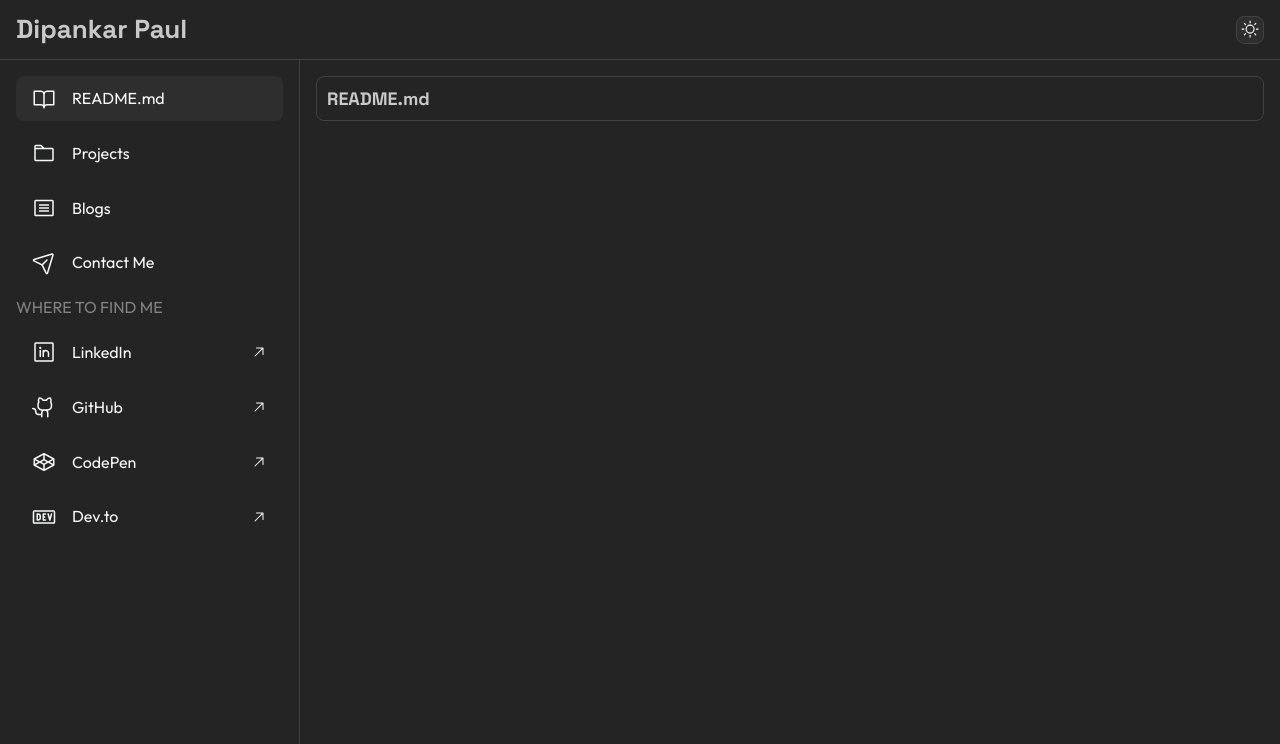
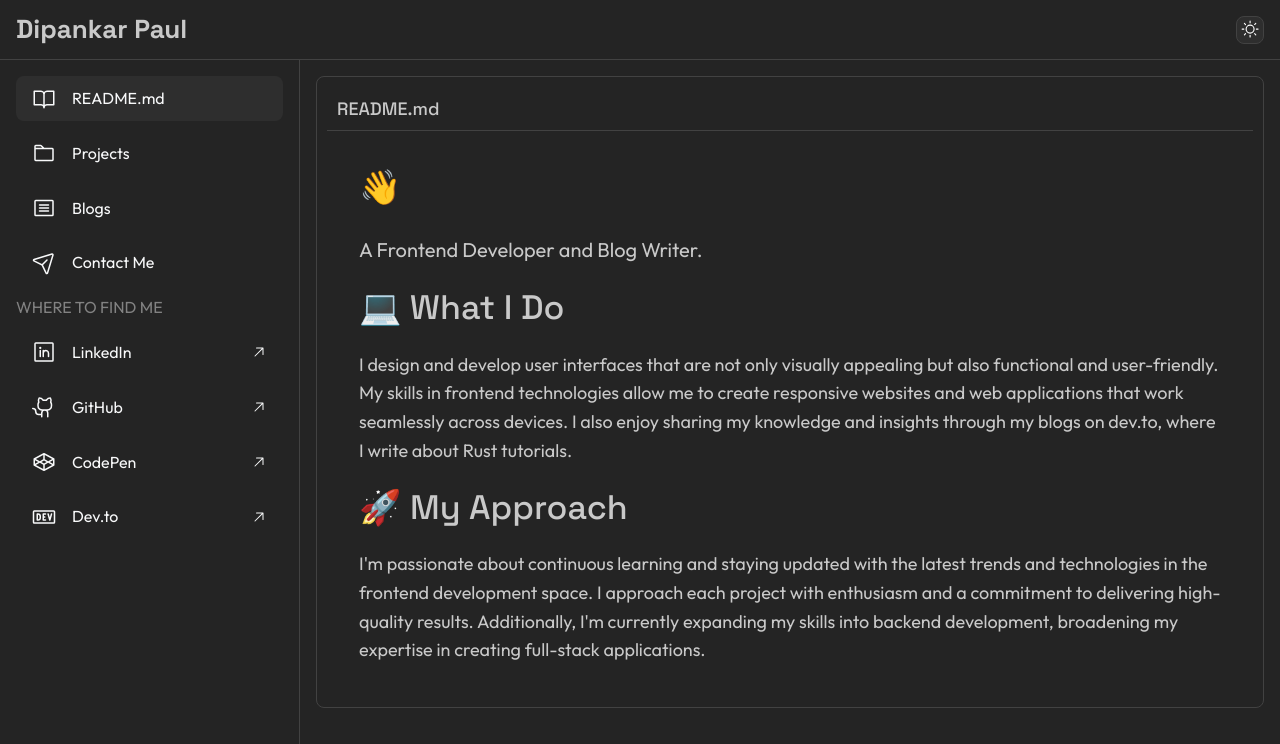
Before and after one commit to iamdipankarpaul/Dipankar-Paul-Portfolio-Website, a React (Vite) app: page / in a window 1280 px wide. Shown: the top 744 px of the page. Built offline with nearby package versions, Linux system fonts and the light colour scheme.

Commit message:
working on readme

```diff
--- a/package.json
+++ b/package.json
@@ -10,9 +10,11 @@
     "preview": "vite preview"
   },
   "dependencies": {
+    "@gsap/react": "^2.1.1",
     "@mantine/core": "^7.9.0",
     "@mantine/hooks": "^7.9.0",
     "@phosphor-icons/react": "^2.1.5",
+    "gsap": "^3.12.5",
     "react": "^18.2.0",
     "react-dom": "^18.2.0",
     "react-router-dom": "^6.23.0"
--- /dev/null
+++ b/src/components/NameAnimation.jsx
@@ -0,0 +1,53 @@
+import { useRef } from "react";
+import { gsap } from "gsap";
+import { TextPlugin } from "gsap/all";
+import { useGSAP } from "@gsap/react";
+import { Box, Group, Title } from "@mantine/core";
+
+gsap.registerPlugin(useGSAP);
+gsap.registerPlugin(TextPlugin);
+
+const NameAnimation = () => {
+  const greetingRef = useRef(null);
+  const greetings = [
+    "Hello, I'm Dipankar Paul.",
+    "नमस्ते, मैं दीपंकर पौल हूँ।",
+    "নমস্কার, আমি দীপঙ্কর পাল।",
+  ];
+  let currentIndex = 0;
+
+  useGSAP(() => {
+    const animateGreeting = () => {
+      gsap.to(greetingRef.current, {
+        duration: 1,
+        text: greetings[currentIndex],
+        repeat: 1,
+        yoyo: true,
+        onComplete: () => {
+          currentIndex = (currentIndex + 1) % greetings.length;
+        },
+      });
+    };
+
+    animateGreeting();
+
+    const intervalId = setInterval(() => {
+      animateGreeting();
+    }, 3000);
+
+    return () => clearInterval(intervalId);
+  }, []);
+
+  return (
+    <Group h="50px" align="center" mb={{ base: "md", sm: "lg" }}>
+      <Title>👋</Title>
+      <Title
+        ref={greetingRef}
+        fw={500}
+        fz={{ base: "h3", sm: "h2", md: "h1" }}
+      ></Title>
+    </Group>
+  );
+};
+
+export default NameAnimation;
--- /dev/null
+++ b/src/components/SectionTitle.jsx
@@ -0,0 +1,15 @@
+import { Title } from "@mantine/core";
+
+const SectionTitle = ({ text }) => {
+  return (
+    <Title
+      fw={500}
+      fz={{ base: "h3", sm: "h2", md: "h1" }}
+      my={{ base: "md", sm: "lg" }}
+    >
+      {text}
+    </Title>
+  );
+};
+
+export default SectionTitle;
--- /dev/null
+++ b/src/components/Topbar.jsx
@@ -0,0 +1,16 @@
+import { Group, Title, Divider } from "@mantine/core";
+
+const Topbar = ({ label }) => {
+  return (
+    <>
+      <Group p="xs">
+        <Title fz="h4" fw={500}>
+          {label}
+        </Title>
+      </Group>
+      <Divider />
+    </>
+  );
+};
+
+export default Topbar;
--- a/src/pages/readme/ReadmePage.jsx
+++ b/src/pages/readme/ReadmePage.jsx
@@ -1,10 +1,42 @@
-import { Box, Title } from "@mantine/core";
+import { Box, Divider, Flex, Group, Text, Title } from "@mantine/core";
+
+// styles
 import classes from "./Readme.module.css";
+
+// components
+import Topbar from "../../components/Topbar";
+import NameAnimation from "../../components/NameAnimation";
+import SectionTitle from "../../components/SectionTitle";
 
 const ReadmePage = () => {
   return (
     <Box className={classes.wrapper}>
-      <Title fz="h4">README.md</Title>
+      <Topbar label="README.md" />
+      {/* body */}
+      <Box p={{ base: "sm", sm: "md", md: "lg", lg: "xl" }}>
+        <NameAnimation />
+        <Text size="xl">A Frontend Developer and Blog Writer.</Text>
+
+        <SectionTitle text="💻 What I Do" />
+        <Text size="lg">
+          I design and develop user interfaces that are not only visually
+          appealing but also functional and user-friendly. My skills in frontend
+          technologies allow me to create responsive websites and web
+          applications that work seamlessly across devices. I also enjoy sharing
+          my knowledge and insights through my blogs on dev.to, where I write
+          about Rust tutorials.
+        </Text>
+
+        <SectionTitle text="🚀 My Approach" />
+        <Text size="lg">
+          I'm passionate about continuous learning and staying updated with the
+          latest trends and technologies in the frontend development space. I
+          approach each project with enthusiasm and a commitment to delivering
+          high-quality results. Additionally, I'm currently expanding my skills
+          into backend development, broadening my expertise in creating
+          full-stack applications.
+        </Text>
+      </Box>
     </Box>
   );
 };
```
Also changed, not shown: 1 other file (tests, documents, lock files or other folders).
